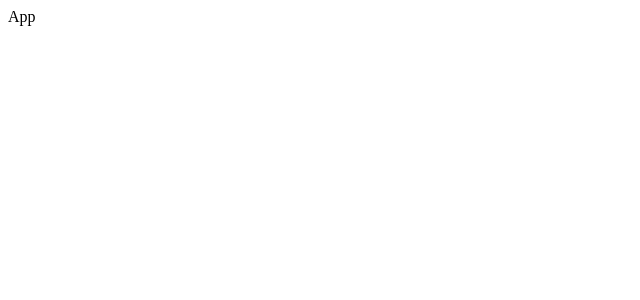
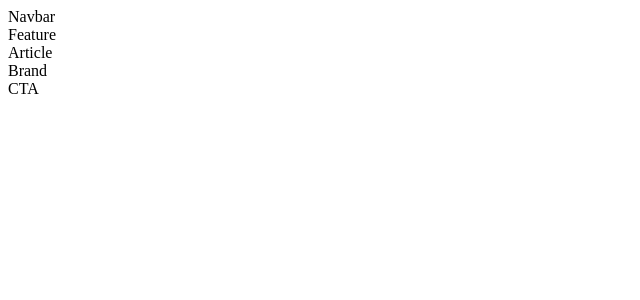
Before and after one commit to bpinazmul18/gpt3-jsm, a React (Create React App) app: page / in a window 1280 px wide. Shown: the top 300 px of the page, without its empty margins (0-640 px from the left). Built offline with nearby package versions, Linux system fonts and the light colour scheme.

Commit message:
REF: Refactoring Components.

```diff
--- a/src/App.js
+++ b/src/App.js
@@ -1,7 +1,17 @@
 import React from 'react'
 
+import { Article, Brand, CTA, Feature, Navbar } from './components'
+
 const App = () => {
-  return <div>App</div>
+  return (
+    <>
+      <Navbar />
+      <Feature />
+      <Article />
+      <Brand />
+      <CTA />
+    </>
+  )
 }
 
 export default App
--- /dev/null
+++ b/src/components/index.js
@@ -0,0 +1,5 @@
+export { default as Article } from './article/Article'
+export { default as Brand } from './brand/Brand'
+export { default as CTA } from './cta/CTA'
+export { default as Feature } from './feature/Feature'
+export { default as Navbar } from './navbar/Navbar'
```
